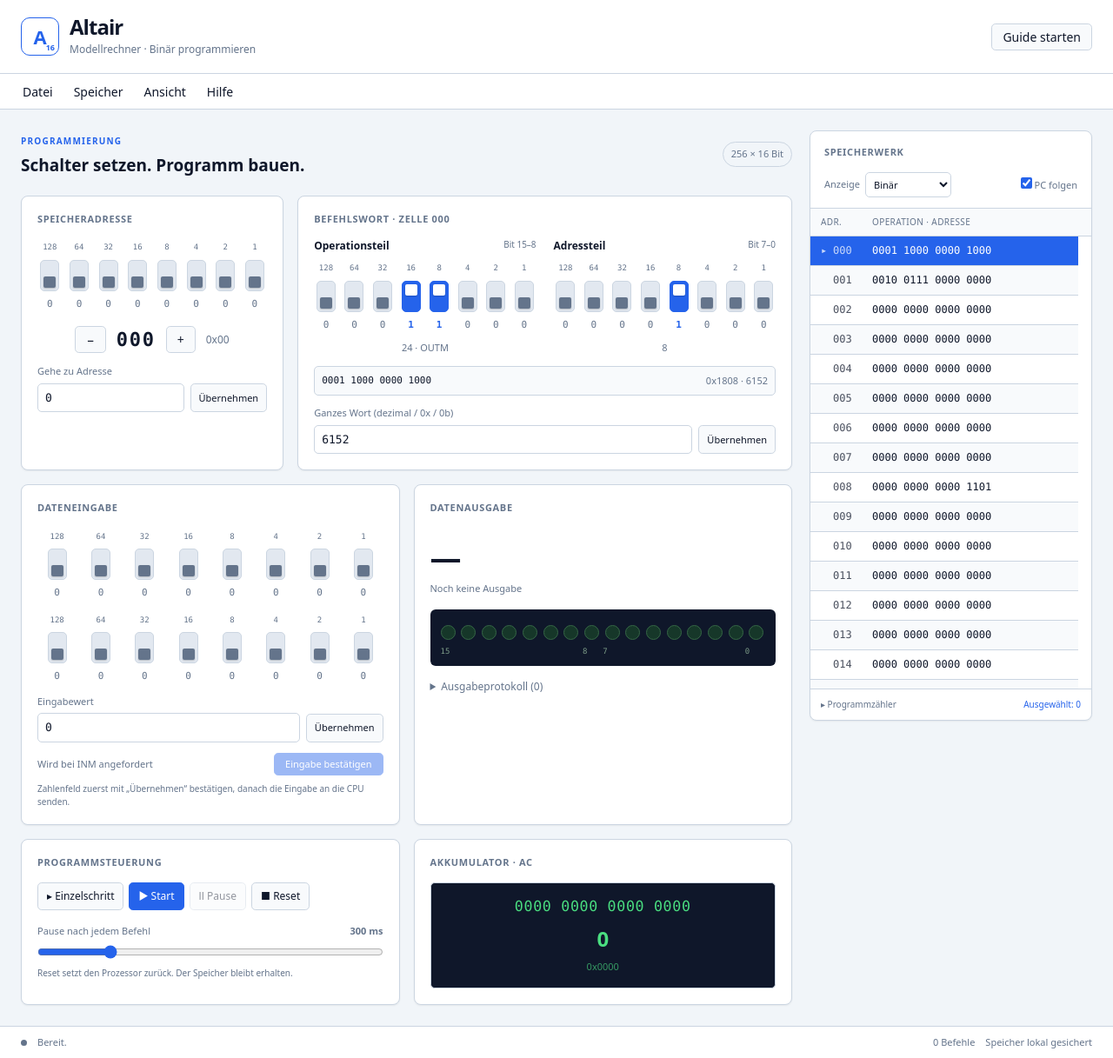
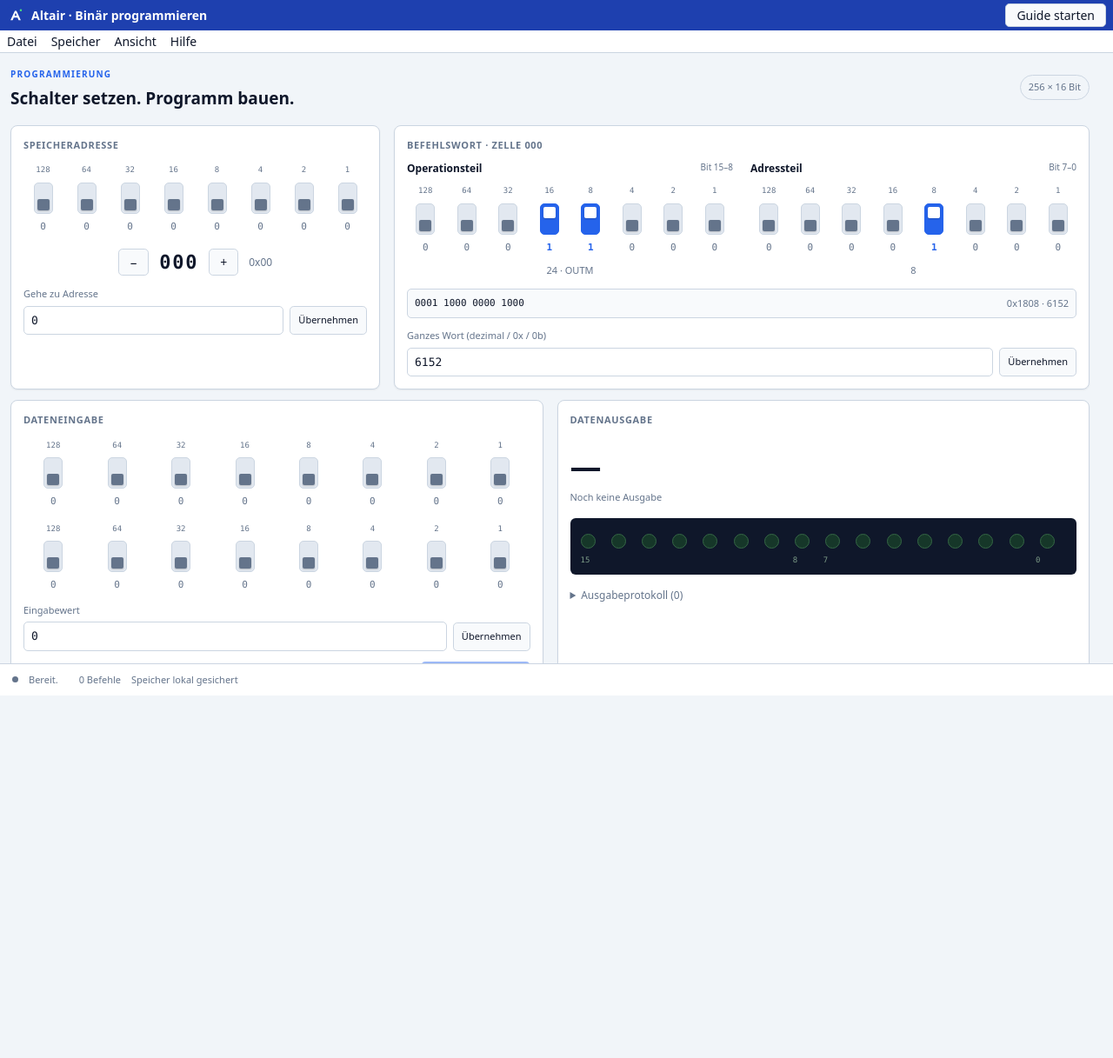
Before and after one commit to tinkeredu/gisaltair, a React (Vite) app: page / in a window 1280 px wide. Shown: the whole page at 87% size. After the commit the page ends 800 px from the top, so only its background shows below. Built offline with nearby package versions, Linux system fonts and the light colour scheme.

Commit message:
Align Altair UI with CPU-Direkt design
Co-Authored-By: Devin AI <158243242+devin-ai-integration[bot]@users.noreply.github.com>

```diff
--- a/src/app/App.tsx
+++ b/src/app/App.tsx
@@ -154,8 +154,12 @@ export default function App() {
   }
   const status = cpu.state === 'input' ? `Warte auf Eingabe für Zelle ${cpu.inputAddress}.` : cpu.state === 'halted' ? 'Programm beendet (STOP).' : cpu.state === 'error' ? cpu.error : m.running ? 'Programm läuft …' : 'Bereit.'
 
-  return <div className="app-shell">
-    <header className="app-header"><div className="brand-mark" aria-hidden="true">A<span>16</span></div><div><h1>Altair</h1><p>Modellrechner · Binär programmieren</p></div><span className="header-spacer" /><button className="btn" onClick={startGuide}>Guide starten</button></header>
+  return <div className="app-shell flex flex-col">
+    <header className="titlebar flex items-center gap-2 px-2 py-1">
+      <img src="./favicon.svg" alt="" className="h-5 w-5 shrink-0" />
+      <h1 className="min-w-0 flex-1 font-bold">Altair · Binär programmieren</h1>
+      <button type="button" className="btn shrink-0 py-0.5!" onClick={startGuide}>Guide starten</button>
+    </header>
     <MenuBar menus={[
       { label: 'Datei', items: [
         { label: 'Programm laden …', onSelect: () => { m.pause(); fileInput.current?.click() } },
@@ -188,7 +192,7 @@ export default function App() {
         requestLoad(memory, file.name)
       } catch (error) { setNotice(error instanceof Error ? error.message : 'Die Datei konnte nicht geladen werden.') }
     }} />
-    <main className="workspace">
+    <main className="app-main flex min-h-0 flex-1 flex-col gap-3 overflow-auto p-3">
       <div className="machine-column">
         <div className="section-heading"><div><span className="eyebrow">Programmierung</span><h2>Schalter setzen. Programm bauen.</h2></div><span className="chip">256 × 16 Bit</span></div>
         <div className="programming-grid">
@@ -217,15 +221,26 @@ export default function App() {
             <details className="output-log"><summary>Ausgabeprotokoll ({cpu.output.length})</summary><ol>{cpu.output.map((n, i) => <li key={i}><code>{valueText(n)} · {binary(n)}</code></li>)}</ol>{!cpu.output.length && <p>Das Programm hat noch nichts ausgegeben.</p>}</details>
           </Panel>
         </div>
-        <div className="execution-grid">
-          <Panel title="Programmsteuerung" target="controls">
-            <div className="control-buttons"><button className="btn" disabled={cpu.state !== 'ready' || m.running} onClick={m.step}>▸ Einzelschritt</button><button className="btn primary" disabled={cpu.state !== 'ready' || m.running} onClick={m.run}>▶ Start</button><button className="btn" disabled={!m.running} onClick={m.pause}>Ⅱ Pause</button><button className="btn" onClick={m.reset}>■ Reset</button></div>
-            <label className="delay-label">Pause nach jedem Befehl <strong>{m.delay} ms</strong><input aria-label="Pause nach jedem Befehl" type="range" min={0} max={1500} step={50} value={m.delay} onChange={(e) => m.setDelay(Number(e.target.value))} /></label>
-            <p className="text-muted">Reset setzt den Prozessor zurück. Der Speicher bleibt erhalten.</p>
-          </Panel>
-          <Panel title="Akkumulator · AC" target="ac"><div className="acc accumulator"><code>{binary(cpu.ac)}</code><strong>{valueText(cpu.ac)}</strong><span>0x{hex(cpu.ac)}</span></div></Panel>
-        </div>
-        {(showControl || showArDr) && <Panel title="Optionale Register"><div className="register-grid">{registers.map(([name, value]) => <div key={name}><span>{name}</span><code>{value} · 0x{hex(value, name === 'PC' || name === 'AR' ? 2 : 4)}</code>{name === 'IR' && <small>{disassemble(value)}</small>}</div>)}</div></Panel>}
+        <section className="cpu-panel group-box relative shrink-0 overflow-hidden p-4!" aria-label="Prozessor">
+          <span className="chip-label absolute top-2 right-3">Prozessor</span>
+          <div className="cpu-layout">
+            <div className="cpu-accumulator flex min-w-0 flex-col gap-2" data-guide="ac">
+              <span className="chip-label self-start text-xs">Akkumulator (AC)</span>
+              <output className="acc block px-3 py-1.5 text-center font-mono text-lg font-bold tabular-nums" aria-label="Akkumulator">
+                <code className="block text-sm">{binary(cpu.ac)}</code>
+                <strong className="block text-2xl">{valueText(cpu.ac)}</strong>
+                <span className="block text-xs opacity-75">0x{hex(cpu.ac)}</span>
+              </output>
+            </div>
+            <div className="cpu-controls flex min-w-0 flex-col gap-3" data-guide="controls">
+              <span className="chip-label self-start text-xs">Programmsteuerung</span>
+              <div className="control-buttons"><button className="btn" disabled={cpu.state !== 'ready' || m.running} onClick={m.step}>▸ Einzelschritt</button><button className="btn primary" disabled={cpu.state !== 'ready' || m.running} onClick={m.run}>▶ Start</button><button className="btn" disabled={!m.running} onClick={m.pause}>Ⅱ Pause</button><button className="btn" onClick={m.reset}>■ Reset</button></div>
+              <label className="delay-label">Pause nach jedem Befehl <strong>{m.delay} ms</strong><input aria-label="Pause nach jedem Befehl" type="range" min={0} max={1500} step={50} value={m.delay} onChange={(e) => m.setDelay(Number(e.target.value))} /></label>
+              <p className="text-muted text-xs">Reset setzt den Prozessor zurück. Der Speicher bleibt erhalten.</p>
+            </div>
+          </div>
+          {(showControl || showArDr) && <div className="cpu-registers mt-4 border-t border-line pt-3"><span className="chip-label mb-2 inline-block text-xs">Register</span><div className="register-grid">{registers.map(([name, value]) => <div key={name}><span>{name}</span><code>{value} · 0x{hex(value, name === 'PC' || name === 'AR' ? 2 : 4)}</code>{name === 'IR' && <small>{disassemble(value)}</small>}</div>)}</div></div>}
+        </section>
       </div>
       <Panel title="Speicherwerk" target="memory" className="memory-panel">
         <div className="memory-toolbar"><label>Anzeige<select aria-label="Speicheranzeige" value={mode} onChange={(e) => setMode(e.target.value as Mode)}><option value="binary">Binär</option><option value="symbolic">Symbolisch</option><option value="decimal">Dezimal</option><option value="hex">Hexadezimal</option></select></label><label><input type="checkbox" checked={follow} onChange={(e) => setFollow(e.target.checked)} /> PC folgen</label></div>
@@ -234,7 +249,7 @@ export default function App() {
         <div className="memory-foot"><span>▸ Programmzähler</span><span className="selection-key">Ausgewählt: {address}</span></div>
       </Panel>
     </main>
-    <footer className={`statusbar ${cpu.state === 'error' ? 'error' : ''}`}><span className={`status-dot ${m.running ? 'running' : ''}`} /><span role="status">{status}</span><span className="header-spacer" /><span>{cpu.steps} Befehle</span><span>{storageError ? 'Autosicherung nicht möglich – bitte Datei speichern' : 'Speicher lokal gesichert'}</span></footer>
+    <footer className={`statusbar menubar ${cpu.state === 'error' ? 'error' : ''}`}><span className={`status-dot ${m.running ? 'running' : ''}`} /><span role="status">{status}</span><span className="header-spacer" /><span>{cpu.steps} Befehle</span><span>{storageError ? 'Autosicherung nicht möglich – bitte Datei speichern' : 'Speicher lokal gesichert'}</span></footer>
     {notice && <div className="notice" role="status"><span>{notice}</span><button className="btn" aria-label="Meldung schließen" onClick={() => setNotice(null)}>×</button></div>}
     {(dialog === 'reference' || dialog === 'basic') && <Dialog title="Altair-Befehlssatz" wide onClose={() => setDialog(null)}><Reference initialBasic={dialog === 'basic'} /></Dialog>}
     {dialog === 'about' && <Dialog title="Über Altair" onClose={() => setDialog(null)}><h3>Altair · Web-Version 1.1.0</h3><p>Nachbau des Unterrichts-Modellrechners von J. Schmidt. 256 Speicherzellen, 16-Bit-Wörter und 23 Befehle. Kein Emulator des echten Intel-8080-Prozessors des Altair 8800.</p><p>Alle Berechnungen und Dateien bleiben in deinem Browser. Es gibt kein Backend und keine Telemetrie.</p><p><a href={REPO} target="_blank" rel="noreferrer">Projekt auf GitHub</a></p></Dialog>}
--- a/src/index.css
+++ b/src/index.css
@@ -325,7 +325,7 @@ body {
   border-radius: 0;
 }
 
-/* Altair front panel */
+/* ---------- Altair / CPU-Direkt ---------- */
 body { font-size: 14px; }
 button, input, select { font: inherit; }
 button, summary { cursor: pointer; }
@@ -334,24 +334,24 @@ button:focus-visible, input:focus-visible, select:focus-visible, summary:focus-v
 input:not([type='checkbox']):not([type='range']), select { color: var(--fg); background: var(--field); border: 1px solid var(--line); border-radius: 5px; padding: 6px 8px; min-width: 0; }
 input[type='checkbox'], input[type='range'] { accent-color: var(--sel); }
 input[aria-invalid='true'] { border-color: var(--err) !important; }
-.app-shell { min-height: 100%; display: flex; flex-direction: column; }
-.app-header { display: flex; align-items: center; gap: 12px; padding: 18px 24px; background: var(--panel); border-bottom: 1px solid var(--line); }
-.brand-mark { width: 44px; height: 44px; border: 1px solid var(--sel); border-radius: 10px; color: var(--sel); display: grid; place-content: center; font-size: 22px; font-weight: 800; position: relative; }
-.brand-mark span { position: absolute; font-size: 9px; right: 4px; bottom: 2px; }
-.app-header h1 { font-size: 24px; font-weight: 750; letter-spacing: -.04em; line-height: 1.1; }
-.app-header p { color: var(--muted); font-size: 12px; margin-top: 4px; }
-.header-spacer { flex: 1; }
-.menubar { padding: 4px 18px; gap: 8px; }
-.menubar button { min-height: 32px; }
-.menu-pop { min-width: 225px; }
-.workspace { display: grid; grid-template-columns: minmax(0, 1fr) 325px; gap: 20px; padding: 24px; width: 100%; max-width: 1580px; align-self: center; flex: 1; align-items: start; }
-.machine-column { display: flex; flex-direction: column; gap: 16px; min-width: 0; }
+
+.app-shell { height: 100vh; height: 100dvh; min-width: 0; display: flex; flex-direction: column; }
+.app-shell > header, .app-shell > nav, .statusbar { flex-shrink: 0; }
+.app-main { flex: 1; min-height: 0; overflow: auto; padding: .75rem; display: flex; flex-direction: column; gap: .75rem; scrollbar-gutter: stable; }
+.workspace { display: grid; grid-template-columns: minmax(0, 1fr); gap: .75rem; flex: 1; min-height: 0; align-items: start; width: 100%; }
+.machine-column { display: flex; flex-direction: column; gap: .75rem; min-width: 0; }
 .section-heading { display: flex; align-items: center; justify-content: space-between; gap: 10px; margin-bottom: 4px; }
 .eyebrow { color: var(--sel); text-transform: uppercase; font-size: 10px; font-weight: 750; letter-spacing: .12em; }
 .section-heading h2 { font-size: 19px; font-weight: 650; margin-top: 5px; }
 .chip { color: var(--muted); border: 1px solid var(--line); border-radius: 20px; padding: 5px 9px; font-size: 11px; white-space: nowrap; }
-.group-box { padding: 18px; }
-.group-box > .legend { margin-bottom: 14px; }
+.group-box { padding: 14px; }
+.group-box > .legend { margin-bottom: 10px; }
+.cpu-panel { position: relative; }
+.cpu-panel .btn { min-width: 4.5rem; font-weight: 700; box-shadow: 0 1px 3px rgb(0 0 0 / 0.35); }
+.chip-label { background: rgb(0 0 0 / 0.55); border-radius: 4px; color: #fde047; font-weight: 700; padding: 1px 6px; }
+.cpu-layout { display: grid; gap: 1rem; grid-template-columns: repeat(auto-fit, minmax(16rem, 1fr)); align-items: start; }
+.cpu-controls { display: flex; flex-direction: column; gap: .75rem; }
+.cpu-registers { border-top: 1px solid var(--line); padding-top: .75rem; margin-top: 1rem; }
 .programming-grid { display: grid; grid-template-columns: minmax(220px, .85fr) minmax(0, 1.6fr); gap: 16px; }
 .bits { display: grid; grid-template-columns: repeat(8, minmax(0, 1fr)); gap: 5px; }
 .bits-16 { grid-template-columns: repeat(16, minmax(0, 1fr)); }
@@ -382,7 +382,7 @@ input[aria-invalid='true'] { border-color: var(--err) !important; }
 .number-form input { width: 100%; font-family: var(--font-mono); font-size: 13px; }
 .number-form .btn { min-height: 33px; padding: 5px 9px; font-size: 11px; }
 .field-error { width: 100%; color: var(--err); font-size: 11px; }
-.io-grid, .execution-grid { display: grid; grid-template-columns: 1fr 1fr; gap: 16px; }
+.io-grid { display: grid; grid-template-columns: 1fr 1fr; gap: 16px; }
 [data-guide='input'] > .bits { margin-bottom: 8px; }
 .input-confirm { display: flex; flex-wrap: wrap; justify-content: space-between; align-items: center; gap: 8px; margin-top: 12px; font-size: 11px; }
 .input-confirm > span { color: var(--muted); }
@@ -402,36 +402,99 @@ input[aria-invalid='true'] { border-color: var(--err) !important; }
 .output-log li { padding: 3px 0; }
 .control-buttons { display: flex; flex-wrap: wrap; gap: 6px; }
 .control-buttons .btn { font-size: 12px; padding: 6px 10px; }
-.delay-label { display: flex; flex-wrap: wrap; justify-content: space-between; font-size: 11px; color: var(--muted); margin: 16px 0 9px; }
+.delay-label { display: flex; flex-wrap: wrap; justify-content: space-between; font-size: 11px; color: var(--muted); margin: 0; }
 .delay-label input { width: 100%; margin-top: 8px; }
-.delay-label + p { font-size: 10px; }
-.accumulator { display: flex; align-items: center; justify-content: center; flex-direction: column; gap: 6px; min-height: 122px; }
-.accumulator > code { font-size: clamp(11px, 1.3vw, 19px); letter-spacing: .04em; }
-.accumulator > strong { font-size: 24px; }.accumulator > span { opacity: .65; font-size: 11px; }
-.register-grid { display: flex; flex-wrap: wrap; gap: 18px; }.register-grid > div { display: flex; flex-direction: column; gap: 5px; }.register-grid span { font-size: 10px; color: var(--muted); }
-.memory-panel { padding: 16px 0 0; overflow: hidden; position: sticky; top: 18px; }
-.memory-panel > .legend { padding: 0 16px; }.memory-toolbar { display: flex; flex-wrap: wrap; justify-content: space-between; align-items: center; gap: 8px; padding: 0 16px 12px; font-size: 11px; color: var(--muted); }.memory-toolbar > label:first-child { display: flex; align-items: center; gap: 6px; }
+.register-grid { display: flex; flex-wrap: wrap; gap: 18px; }
+.register-grid > div { display: flex; flex-direction: column; gap: 5px; }
+.register-grid span { font-size: 10px; color: var(--muted); }
+.memory-panel { display: flex; flex-direction: column; min-height: 0; align-self: start; position: sticky; top: .75rem; }
+.memory-toolbar { display: flex; flex-wrap: wrap; justify-content: space-between; align-items: center; gap: 8px; padding: 0 2px 12px; font-size: 11px; color: var(--muted); }
+.memory-toolbar > label:first-child { display: flex; align-items: center; gap: 6px; }
 .memory-toolbar select { padding: 5px; max-width: 130px; }
 .memory-head { background: var(--gutter); border-block: 1px solid var(--line); display: grid; grid-template-columns: 59px 1fr; padding: 8px 12px; color: var(--muted); font-size: 10px; text-transform: uppercase; letter-spacing: .04em; }
-.memory-list { height: min(65vh, 660px); min-height: 260px; overflow: auto; overscroll-behavior: contain; scrollbar-gutter: stable; }
+.memory-list { height: min(62vh, 640px); min-height: 240px; overflow: auto; overscroll-behavior: contain; scrollbar-gutter: stable; }
 .memory-row { width: 100%; display: grid; grid-template-columns: 59px 1fr; text-align: left; padding: 7px 12px; min-height: 34px; border-bottom: 1px solid var(--line); background: var(--field); font-size: 12px; }
-.memory-row:nth-child(even) { background: var(--gutter); }.memory-row:hover { background: var(--code); }.memory-row.selected { background: var(--sel); color: var(--sel-fg); }.memory-row.at-pc:not(.selected) { background: var(--hl); }
-.memory-address { font-family: var(--font-mono); opacity: .75; }.memory-address > span { display: inline-block; width: 14px; }
+.memory-row:nth-child(even) { background: var(--gutter); }
+.memory-row:hover { background: var(--code); }
+.memory-row.selected { background: var(--sel); color: var(--sel-fg); }
+.memory-row.at-pc:not(.selected) { background: var(--hl); }
+.memory-address { font-family: var(--font-mono); opacity: .75; }
+.memory-address > span { display: inline-block; width: 14px; }
 .memory-foot { display: flex; justify-content: space-between; padding: 10px 12px; border-top: 1px solid var(--line); color: var(--muted); font-size: 10px; }
 .selection-key { color: var(--sel); }
-.statusbar { display: flex; gap: 12px; align-items: center; border-top: 1px solid var(--line); background: var(--panel); padding: 10px 24px; font-size: 11px; color: var(--muted); flex-wrap: wrap; }
-.status-dot { width: 7px; height: 7px; background: var(--muted); border-radius: 50%; }.status-dot.running { background: var(--ok); }.statusbar.error { color: var(--err); }
+.statusbar { display: flex; gap: 12px; align-items: center; border-top: 1px solid var(--line); background: var(--panel); padding: 10px 14px; font-size: 11px; color: var(--muted); flex-wrap: wrap; }
+.statusbar.menubar { border-bottom: 0; }
+.status-dot { width: 7px; height: 7px; background: var(--muted); border-radius: 50%; }
+.status-dot.running { background: var(--ok); }
+.statusbar.error { color: var(--err); }
 .notice { position: fixed; bottom: 44px; left: 50%; transform: translateX(-50%); z-index: 40; background: var(--panel); border: 1px solid var(--line); box-shadow: 0 4px 22px #0003; border-radius: 8px; padding: 12px; display: flex; align-items: center; gap: 18px; max-width: 95%; width: max-content; font-size: 12px; }
 .native-dialog { background: var(--panel); color: var(--fg); border: 1px solid var(--line); border-radius: var(--radius); box-shadow: 0 12px 60px #0006; width: min(480px, calc(100% - 32px)); max-height: calc(100dvh - 40px); margin: auto; padding: 0; }
-.native-dialog::backdrop { background: #0006; }.native-dialog.wide { width: min(940px, calc(100% - 32px)); }.dialog-title { display: flex; gap: 12px; justify-content: space-between; align-items: center; padding: 12px 18px; border-bottom: 1px solid var(--line); }.dialog-title h2 { font-weight: 650; }.dialog-title .btn { font-size: 20px; line-height: 1; padding: 2px 7px; }
-.dialog-content { padding: 18px; overflow: auto; }.dialog-content p { line-height: 1.65; margin: 10px 0; }.dialog-content h3 { font-size: 18px; font-weight: 650; }.dialog-content a { color: var(--sel); text-decoration: underline; }
-.dialog-actions, .guide-buttons { display: flex; justify-content: end; gap: 8px; margin-top: 20px; }.guide-buttons > span { flex: 1; }.danger { color: var(--err); }.example-list { display: flex; flex-direction: column; gap: 10px; }.example-list button { display: flex; flex-direction: column; align-items: start; text-align: left; padding: 12px; gap: 5px; }.example-list span { color: var(--muted); font-size: 12px; }
-.reference-tools { display: flex; flex-wrap: wrap; align-items: center; gap: 18px; margin: 18px 0; }.reference-tools label:first-child { display: flex; gap: 10px; align-items: center; flex: 1; }.reference-tools input:not([type='checkbox']) { width: 100%; }.reference-table { overflow: auto; }.reference-table table { width: 100%; border-collapse: collapse; font-size: 12px; }.reference-table th, .reference-table td { padding: 10px; text-align: left; border-bottom: 1px solid var(--line); }.reference-table th { color: var(--muted); background: var(--gutter); }.reference-table td:nth-child(-n+3) { white-space: nowrap; }.reference-table + p { font-size: 11px; }
+.native-dialog::backdrop { background: #0006; }
+.native-dialog.wide { width: min(940px, calc(100% - 32px)); }
+.dialog-title { display: flex; gap: 12px; justify-content: space-between; align-items: center; padding: 12px 18px; border-bottom: 1px solid var(--line); }
+.dialog-title h2 { font-weight: 650; }
+.dialog-title .btn { font-size: 20px; line-height: 1; padding: 2px 7px; }
+.dialog-content { padding: 18px; overflow: auto; overflow-wrap: anywhere; }
+.dialog-content p { line-height: 1.65; margin: 10px 0; }
+.dialog-content h3 { font-size: 18px; font-weight: 650; }
+.dialog-content a { color: var(--sel); text-decoration: underline; }
+.dialog-actions, .guide-buttons { display: flex; justify-content: end; gap: 8px; margin-top: 20px; }
+.guide-buttons > span { flex: 1; }
+.danger { color: var(--err); }
+.example-list { display: flex; flex-direction: column; gap: 10px; }
+.example-list button { display: flex; flex-direction: column; align-items: start; text-align: left; padding: 12px; gap: 5px; }
+.example-list span { color: var(--muted); font-size: 12px; }
+.reference-tools { display: flex; flex-wrap: wrap; align-items: center; gap: 18px; margin: 18px 0; }
+.reference-tools label:first-child { display: flex; gap: 10px; align-items: center; flex: 1; }
+.reference-tools input:not([type='checkbox']) { width: 100%; }
+.reference-table { overflow: auto; }
+.reference-table table { width: 100%; border-collapse: collapse; font-size: 12px; }
+.reference-table th, .reference-table td { padding: 10px; text-align: left; border-bottom: 1px solid var(--line); }
+.reference-table th { color: var(--muted); background: var(--gutter); }
+.reference-table td:nth-child(-n+3) { white-space: nowrap; }
+.reference-table + p { font-size: 11px; }
 .guide-highlight { outline: 3px solid #f6b829; outline-offset: 4px; }
-[data-skin='classic'] .app-header { background: linear-gradient(to right, #0a246a, #a6caf0); color: white; }[data-skin='classic'] .app-header p { color: white; }[data-skin='classic'] .brand-mark { color: white; border-color: white; }
-[data-skin='classic'] .memory-panel > .legend { position: static; margin-bottom: 12px; background: transparent; }[data-skin='classic'] .memory-panel { padding: 14px 0 0; }
-@media (min-width: 1600px) { .bits { gap: 8px; }.switch-track { width: 26px; } }
-@media (max-width: 1190px) { .workspace { grid-template-columns: minmax(0, 1fr) 300px; padding: 18px; gap: 16px; }.programming-grid { grid-template-columns: 1fr; }.word-halves { gap: 24px; }.io-grid, .execution-grid { grid-template-columns: 1fr; }.io-grid [data-guide='input'] > .bits { display: inline-grid; width: calc(50% - 7px); }.io-grid [data-guide='input'] > .bits:first-of-type { margin-right: 14px; }.accumulator > code { font-size: 19px; } }
-@media (max-width: 730px) { .workspace { grid-template-columns: 1fr; padding: 14px; }.app-header { padding: 16px 14px; }.app-header p { font-size: 10px; }.app-header h1 { font-size: 22px; }.app-header .btn { font-size: 11px; }.menubar { padding-left: 8px; }.menubar > div:last-child .menu-pop { left: auto; right: 0; }.memory-panel { position: static; }.memory-list { height: 400px; }.memory-row { grid-template-columns: 75px 1fr; }.memory-head { grid-template-columns: 75px 1fr; }.section-heading h2 { font-size: 17px; }.chip { display: none; }.statusbar { padding: 12px 14px; gap: 8px; }.statusbar > :last-child { width: 100%; }.word-halves { gap: 12px; }.group-box { padding: 14px; }.switch-track { width: 23px; }.bit-weight { font-size: 8px; }.bits { gap: 2px; }.bit-switch { min-height: 70px; }.memory-panel { padding: 14px 0 0; }.guide-buttons { flex-wrap: wrap; }.dialog-content { padding: 14px; } }
-@media (max-width: 380px) { .word-halves { grid-template-columns: 1fr; }.io-grid [data-guide='input'] > .bits { display: grid; width: 100%; }.io-grid [data-guide='input'] > .bits:first-of-type { margin-right: 0; }.section-heading h2 { font-size: 15px; } }
-@media (prefers-reduced-motion: reduce) { * { scroll-behavior: auto !important; transition: none !important; } }
+.menu-pop { max-width: calc(100vw - 1rem); max-height: calc(100vh - 9rem); max-height: calc(100dvh - 9rem); overflow-y: auto; }
+.menubar > div:last-child .menu-pop { right: 0; left: auto; }
+.guide-card { max-height: calc(100vh - 1rem); max-height: calc(100dvh - 1rem); overflow-y: auto; overflow-wrap: anywhere; }
+
+@media (min-width: 48rem) {
+  .workspace { grid-template-columns: minmax(0, 1fr) minmax(18rem, 24rem); gap: 1rem; }
+}
+@media (min-width: 1600px) {
+  .bits { gap: 8px; }
+  .switch-track { width: 26px; }
+}
+@media (max-width: 1190px) {
+  .programming-grid, .io-grid, .word-halves { grid-template-columns: 1fr; }
+  .word-halves { gap: 24px; }
+}
+@media (max-width: 47.999rem) {
+  .app-main { padding: .5rem; }
+  .cpu-panel.group-box { padding: .75rem !important; }
+  .app-shell .btn, .menubar > div > button, .menu-pop > button, .memory-row { min-height: 2.75rem; }
+}
+@media (pointer: coarse) {
+  .btn, .menubar > div > button, .menu-pop > button, .memory-row { min-height: 2.75rem; }
+}
+@media (max-width: 730px) {
+  .group-box { padding: 12px; }
+  .section-heading h2 { font-size: 17px; }
+  .chip { display: none; }
+  .statusbar { padding: 12px 14px; gap: 8px; }
+  .statusbar > :last-child { width: 100%; }
+  .bits { gap: 2px; }
+  .switch-track { width: 23px; }
+  .bit-weight { font-size: 8px; }
+  .bit-switch { min-height: 70px; }
+  .memory-list { height: 400px; min-height: 240px; }
+  .memory-row, .memory-head { grid-template-columns: 75px 1fr; }
+  .guide-buttons { flex-wrap: wrap; }
+  .dialog-content { padding: 14px; }
+}
+@media (max-width: 380px) {
+  .section-heading h2 { font-size: 15px; }
+}
+@media (prefers-reduced-motion: reduce) {
+  * { scroll-behavior: auto !important; transition: none !important; }
+}
```
